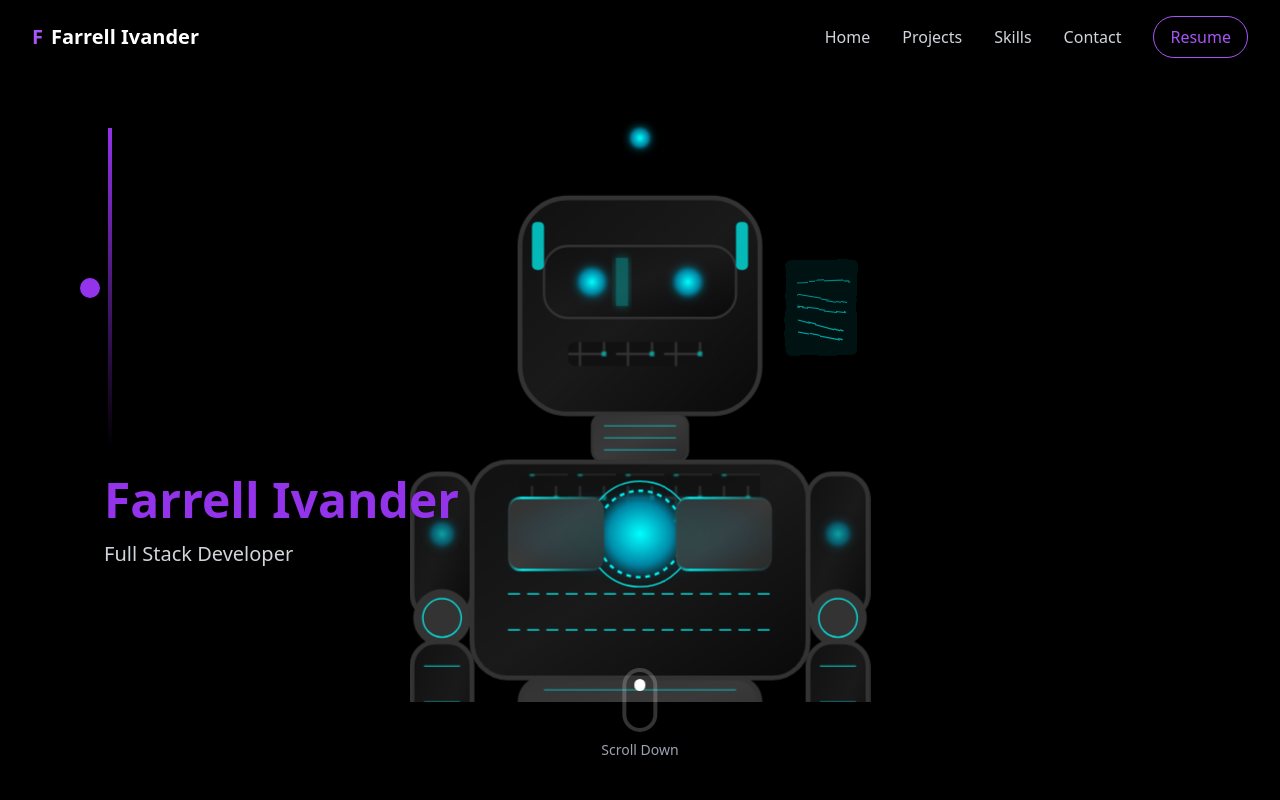
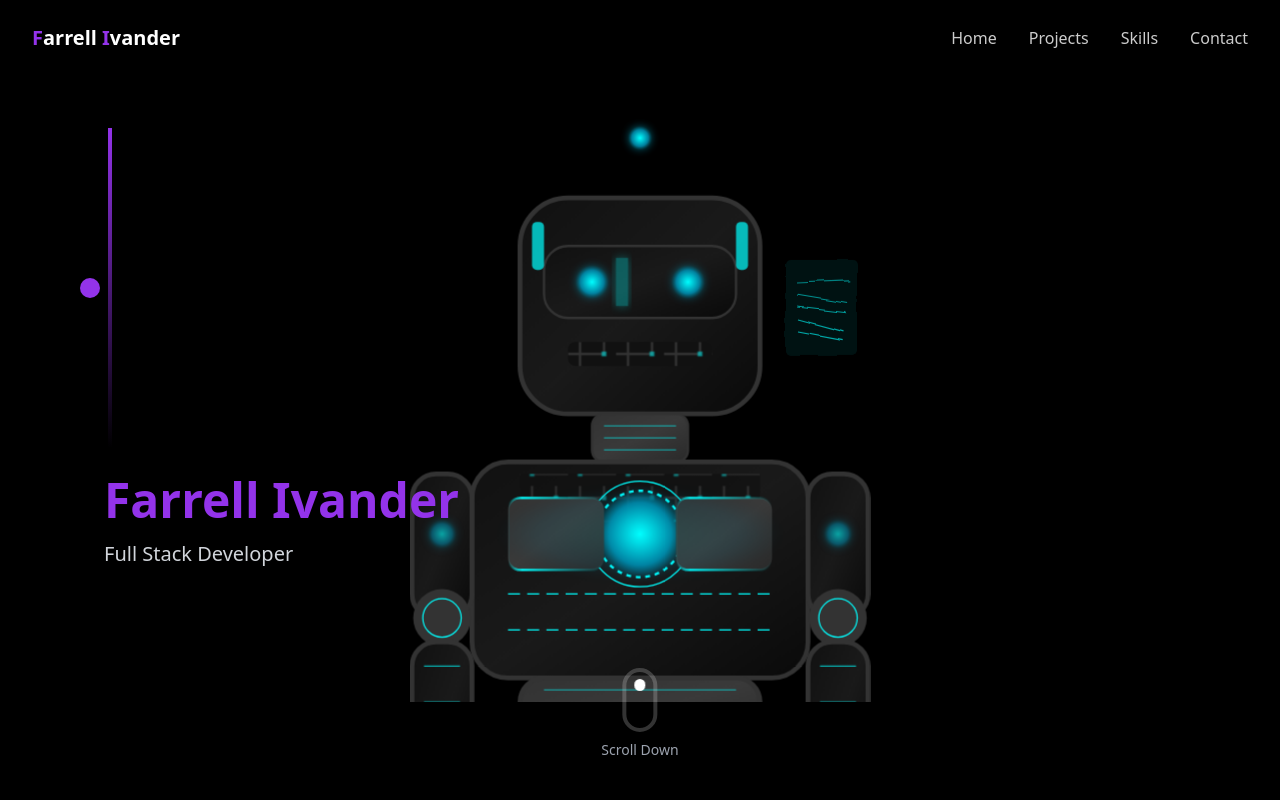
Before and after one commit to Farrrrrrrrrr/porto, a Next.js app: page / in a window 1280 px wide. Shown: the top 800 px of the page. Built offline with nearby package versions, Linux system fonts and the light colour scheme.

Commit message:
sixth commit

```diff
--- a/package.json
+++ b/package.json
@@ -15,7 +15,8 @@
     "react-dom": "^18.3.1",
     "@react-three/drei": "^9.80.0",
     "@react-three/fiber": "^8.13.7",
-    "three": "^0.156.0"
+    "three": "^0.156.0",
+    "react-router-dom": "^6.15.0"
   },
   "devDependencies": {
     "@types/node": "^20",
--- a/src/components/Navbar.jsx
+++ b/src/components/Navbar.jsx
@@ -1,93 +1,99 @@
 "use client";
-
-import React, { useState, useEffect } from 'react';
-import Link from 'next/link';
+import React, { useState, useEffect } from "react";
 
 export default function Navbar() {
   const [scrolled, setScrolled] = useState(false);
-  const [menuOpen, setMenuOpen] = useState(false);
+  const [mobileMenuOpen, setMobileMenuOpen] = useState(false);
 
   // Handle scroll event to change navbar appearance
   useEffect(() => {
     const handleScroll = () => {
-      const isScrolled = window.scrollY > 10;
+      const isScrolled = window.scrollY > 50;
       if (isScrolled !== scrolled) {
         setScrolled(isScrolled);
       }
     };
 
-    window.addEventListener('scroll', handleScroll);
-    return () => window.removeEventListener('scroll', handleScroll);
+    window.addEventListener("scroll", handleScroll);
+    return () => {
+      window.removeEventListener("scroll", handleScroll);
+    };
   }, [scrolled]);
 
   return (
     <nav
-      className={`fixed top-0 left-0 w-full z-50 transition-all duration-300 ${
-        scrolled ? 'bg-black/80 backdrop-blur-md py-2 shadow-lg' : 'bg-transparent py-4'
+      className={`fixed w-full top-0 z-50 transition-all duration-300 ${
+        scrolled
+          ? 'bg-black/80 backdrop-blur-md py-3 shadow-md shadow-purple-900/10'
+          : 'bg-transparent py-6'
       }`}
     >
-      <div className="container mx-auto px-4 md:px-8 flex justify-between items-center">
-        {/* Logo */}
-        <div className="flex items-center">
-          <a href="#home" className="text-xl font-bold text-white flex items-center">
-            <span className="text-purple-500 mr-2">F</span>
-            <span className="hidden sm:inline">Farrell Ivander</span>
-          </a>
-        </div>
+      <div className="container mx-auto px-8 flex items-center justify-between">
+        {/* Logo/Name */}
+        <a href="#home" className="text-xl font-bold text-white">
+          <span className="text-purple-600">F</span>arrell
+          <span className="hidden sm:inline"> <span className="text-purple-600">I</span>vander</span>
+        </a>
 
         {/* Desktop Navigation */}
         <div className="hidden md:flex items-center space-x-8">
-          <NavLink href="#home">Home</NavLink>
-          <NavLink href="#projects">Projects</NavLink>
-          <NavLink href="#skills">Skills</NavLink>
-          <NavLink href="#contact">Contact</NavLink>
-          <a
-            href="/resume.pdf"
-            target="_blank"
-            rel="noopener noreferrer"
-            className="px-4 py-2 rounded-full border border-purple-500 text-purple-500 hover:bg-purple-500 hover:text-white transition-all duration-300"
-          >
-            Resume
-          </a>
+          <a href="#home" className="text-white/80 hover:text-white transition-colors duration-300">Home</a>
+          <a href="#projects" className="text-white/80 hover:text-white transition-colors duration-300">Projects</a>
+          <a href="#skills" className="text-white/80 hover:text-white transition-colors duration-300">Skills</a>
+          <a href="#contact" className="text-white/80 hover:text-white transition-colors duration-300">Contact</a>
         </div>
 
-        {/* Mobile Menu Button */}
+        {/* Mobile menu button */}
         <button
           className="md:hidden text-white focus:outline-none"
-          onClick={() => setMenuOpen(!menuOpen)}
+          onClick={() => setMobileMenuOpen(!mobileMenuOpen)}
         >
           <svg
-            className="w-6 h-6"
+            xmlns="http://www.w3.org/2000/svg"
             fill="none"
+            viewBox="0 0 24 24"
             stroke="currentColor"
-            viewBox="0 0 24 24"
-            xmlns="http://www.w3.org/2000/svg"
+            className="h-6 w-6"
           >
-            {menuOpen ? (
-              <path strokeLinecap="round" strokeLinejoin="round" strokeWidth={2} d="M6 18L18 6M6 6l12 12" />
-            ) : (
-              <path strokeLinecap="round" strokeLinejoin="round" strokeWidth={2} d="M4 6h16M4 12h16M4 18h16" />
-            )}
+            {mobileMenuOpen
+              ? <path strokeLinecap="round" strokeLinejoin="round" strokeWidth={2} d="M6 18L18 6M6 6l12 12" />
+              : <path strokeLinecap="round" strokeLinejoin="round" strokeWidth={2} d="M4 6h16M4 12h16M4 18h16" />
+            }
           </svg>
         </button>
       </div>
 
       {/* Mobile Navigation Menu */}
-      {menuOpen && (
-        <div className="md:hidden bg-gray-900/95 backdrop-blur-md">
-          <div className="container mx-auto px-4 py-4 flex flex-col space-y-4">
-            <MobileNavLink href="#home" onClick={() => setMenuOpen(false)}>Home</MobileNavLink>
-            <MobileNavLink href="#projects" onClick={() => setMenuOpen(false)}>Projects</MobileNavLink>
-            <MobileNavLink href="#skills" onClick={() => setMenuOpen(false)}>Skills</MobileNavLink>
-            <MobileNavLink href="#contact" onClick={() => setMenuOpen(false)}>Contact</MobileNavLink>
+      {mobileMenuOpen && (
+        <div className="md:hidden bg-black/95 backdrop-blur-md">
+          <div className="container mx-auto px-8 py-4 flex flex-col space-y-4">
             <a
-              href="/resume.pdf"
-              target="_blank"
-              rel="noopener noreferrer"
-              className="block px-4 py-2 text-center rounded-md bg-purple-600 text-white hover:bg-purple-700 transition-colors"
-              onClick={() => setMenuOpen(false)}
+              href="#home"
+              className="text-white block py-2 hover:text-purple-500 transition-colors"
+              onClick={() => setMobileMenuOpen(false)}
             >
-              Resume
+              Home
+            </a>
+            <a
+              href="#projects"
+              className="text-white block py-2 hover:text-purple-500 transition-colors"
+              onClick={() => setMobileMenuOpen(false)}
+            >
+              Projects
+            </a>
+            <a
+              href="#skills"
+              className="text-white block py-2 hover:text-purple-500 transition-colors"
+              onClick={() => setMobileMenuOpen(false)}
+            >
+              Skills
+            </a>
+            <a
+              href="#contact"
+              className="text-white block py-2 hover:text-purple-500 transition-colors"
+              onClick={() => setMobileMenuOpen(false)}
+            >
+              Contact
             </a>
           </div>
         </div>
@@ -95,29 +101,3 @@ export default function Navbar() {
     </nav>
   );
 }
-
-// Navigation link component for desktop
-function NavLink({ href, children }) {
-  return (
-    <a
-      href={href}
-      className="text-gray-300 hover:text-white transition-colors relative group"
-    >
-      {children}
-      <span className="absolute bottom-0 left-0 w-0 h-0.5 bg-purple-500 transition-all duration-300 group-hover:w-full"></span>
-    </a>
-  );
-}
-
-// Navigation link component for mobile
-function MobileNavLink({ href, onClick, children }) {
-  return (
-    <a
-      href={href}
-      className="block px-4 py-2 text-gray-300 hover:text-white hover:bg-gray-800 rounded-md transition-colors"
-      onClick={onClick}
-    >
-      {children}
-    </a>
-  );
-}
```
Also changed, not shown: vercel.json.
